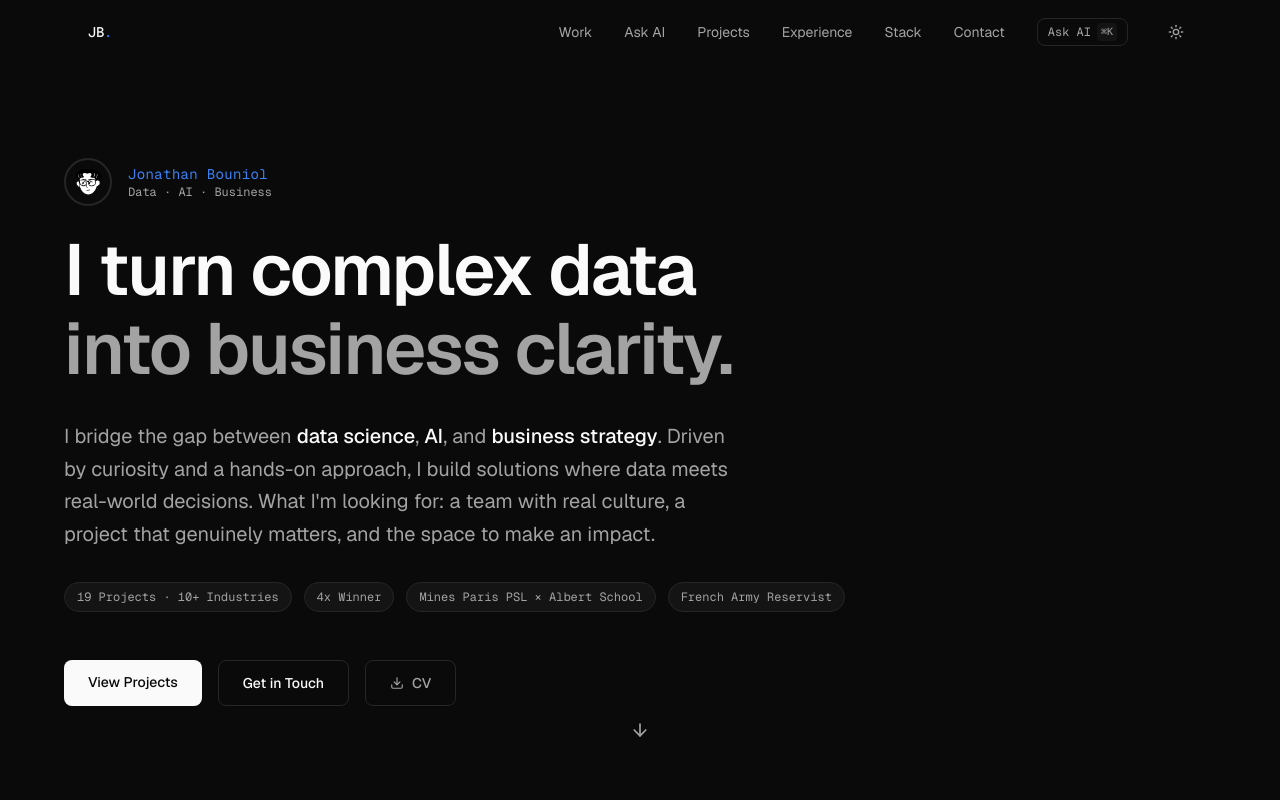
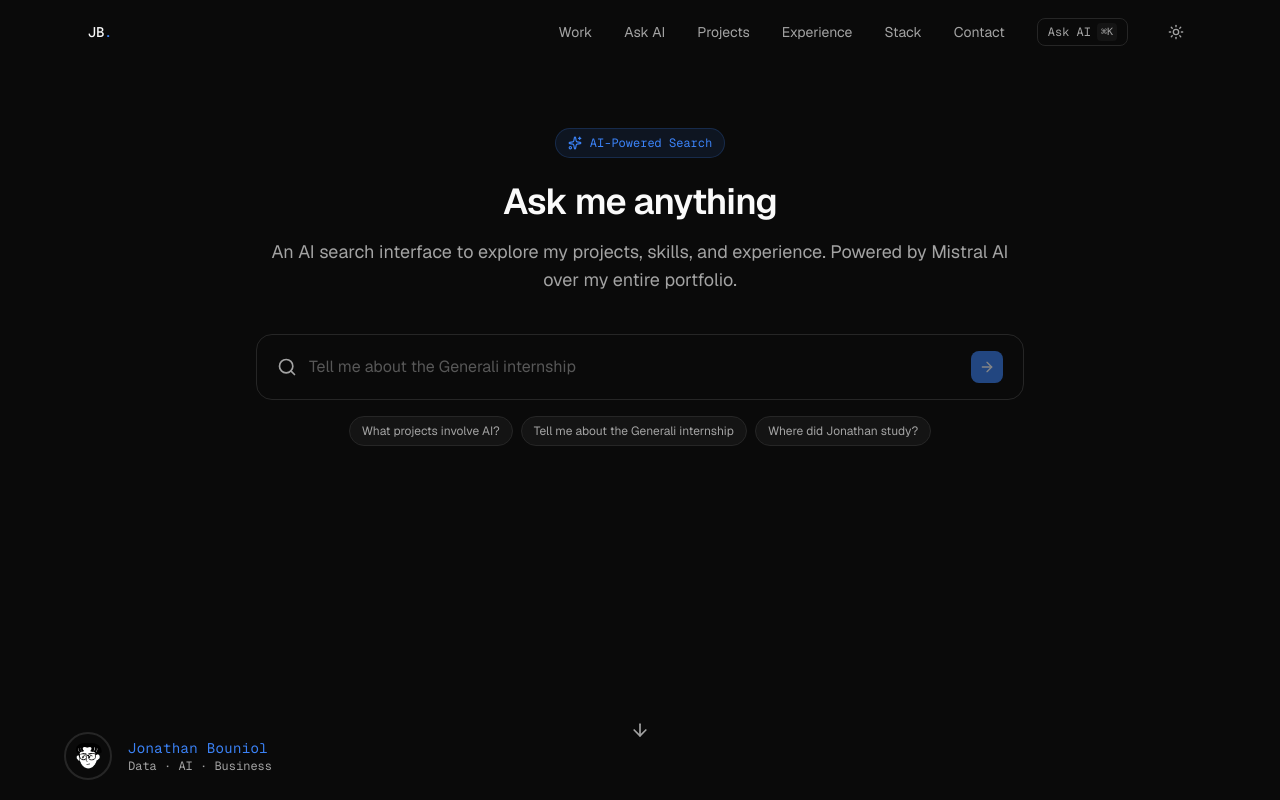
Before and after one commit to jbouniol/portfolio, a Next.js app: page / in a window 1280 px wide. Shown: the top 800 px of the page. Built offline with nearby package versions, Linux system fonts and the light colour scheme.

Commit message:
fix(home): move ssr:false dynamic imports into client component

```diff
--- a/src/app/page.tsx
+++ b/src/app/page.tsx
@@ -6,17 +6,9 @@ import Experience from "@/components/Experience";
 import Research from "@/components/Research";
 import Contact from "@/components/Contact";
 import Footer from "@/components/Footer";
-import dynamic from "next/dynamic";
+import HomeDeferredAI from "@/components/HomeDeferredAI";
 import { getPublishedProjects } from "@/lib/db";
 import { allTags as defaultTags } from "@/data/projects";
-
-const HomeCommandModal = dynamic(() => import("@/components/HomeCommandModal"), {
-  ssr: false,
-});
-
-const AISearch = dynamic(() => import("@/components/AISearch"), {
-  ssr: false,
-});
 
 export default async function Home() {
   const projects = await getPublishedProjects();
@@ -30,11 +22,10 @@ export default async function Home() {
   return (
     <>
       <Navigation />
-      <HomeCommandModal />
+      <HomeDeferredAI />
       <main id="main-content">
         <Hero projectCount={projectCount} winnerCount={winnerCount} />
         <WhatIBuild />
-        <AISearch />
         <Projects projects={projects} allTags={allTags} />
         <Experience />
         <Research
--- /dev/null
+++ b/src/components/HomeDeferredAI.tsx
@@ -0,0 +1,20 @@
+"use client";
+
+import dynamic from "next/dynamic";
+
+const HomeCommandModal = dynamic(() => import("@/components/HomeCommandModal"), {
+  ssr: false,
+});
+
+const AISearch = dynamic(() => import("@/components/AISearch"), {
+  ssr: false,
+});
+
+export default function HomeDeferredAI() {
+  return (
+    <>
+      <HomeCommandModal />
+      <AISearch />
+    </>
+  );
+}
```
